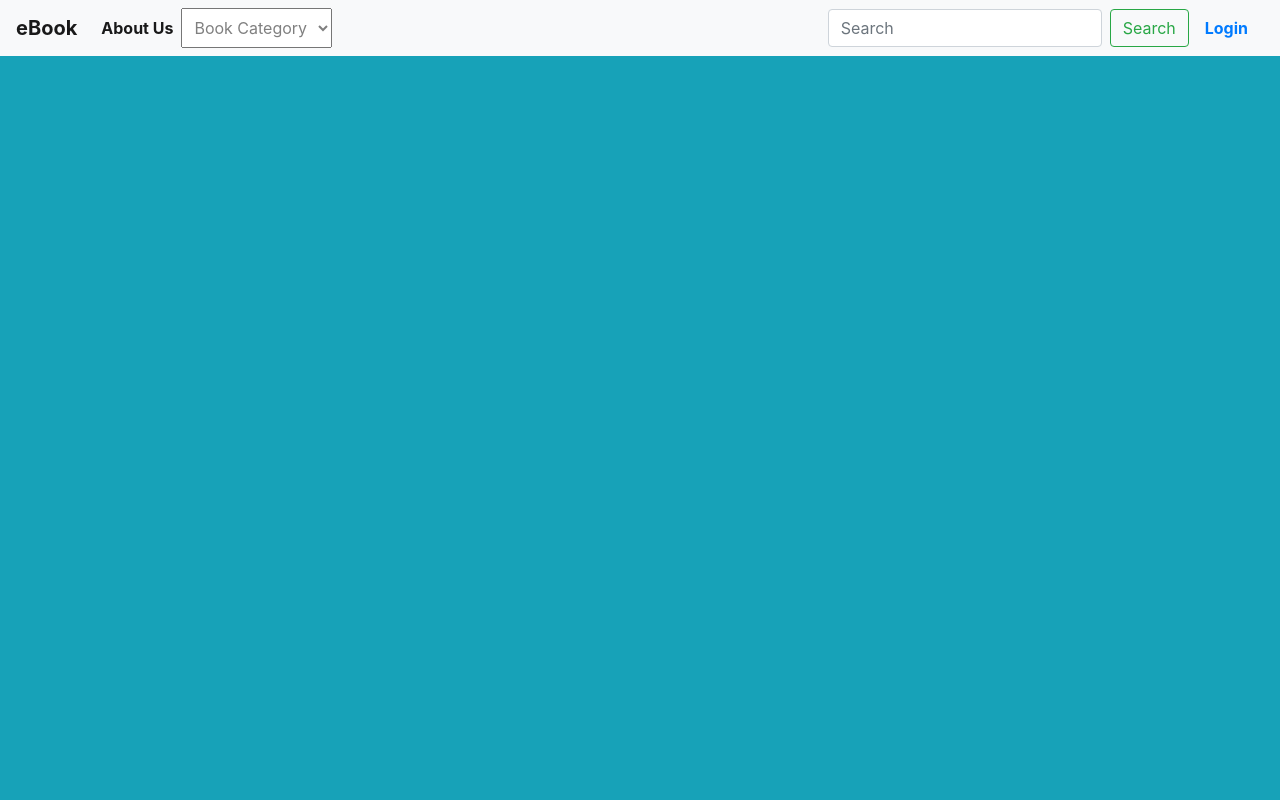
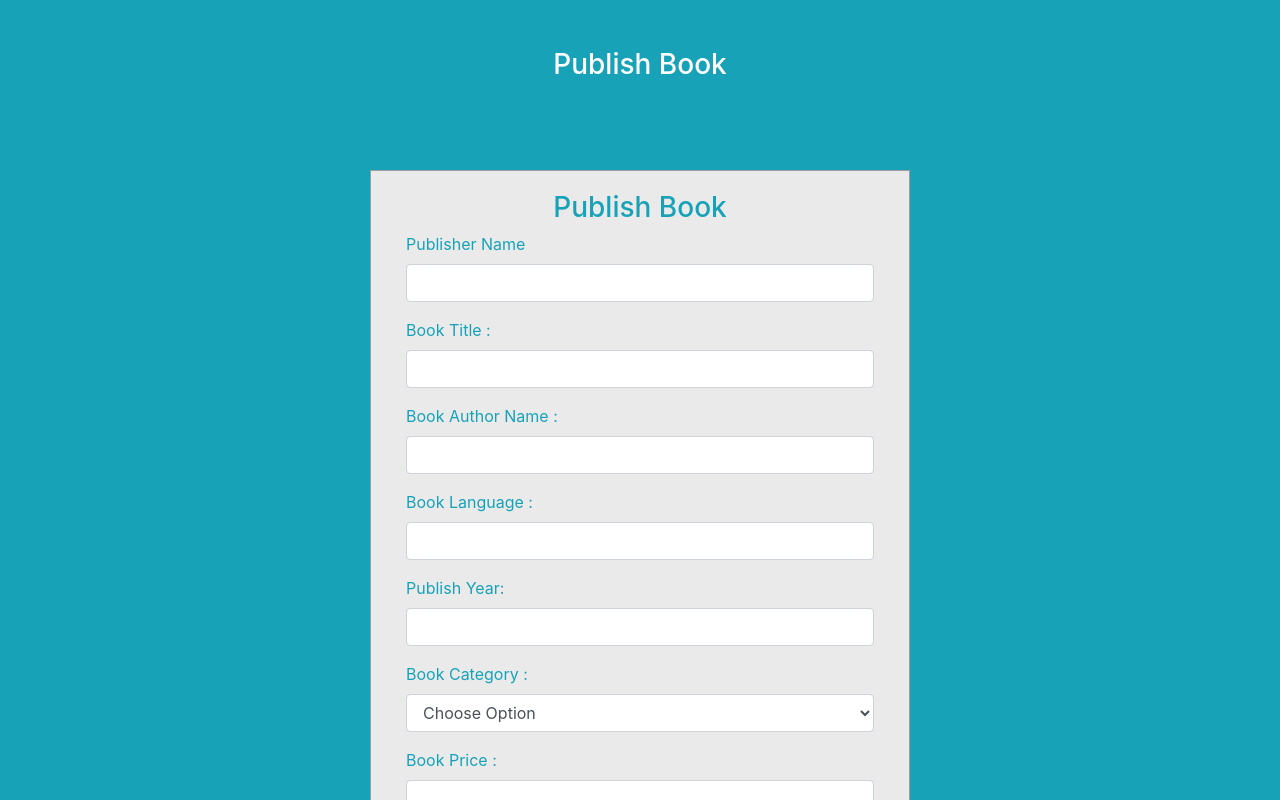
Before and after one commit to biswajit-pradhan/e-book-System, a React (Create React App) app in the folder e-book-react/: page / in a window 1280 px wide. Shown: the top 800 px of the page. Built offline with nearby package versions, Linux system fonts and the light colour scheme.

Commit message:
Publisher book add form completd

```diff
--- a/e-book-react/src/App.css
+++ b/e-book-react/src/App.css
@@ -21,7 +21,7 @@
   align-items: center;
   justify-content: center;
   font-size: calc(10px + 2vmin);
-  color: white;
+   color: white;
 }
 
 .App-link {
--- a/e-book-react/src/App.js
+++ b/e-book-react/src/App.js
@@ -1,18 +1,23 @@
 import {Route, Routes } from "react-router-dom";
 import './App.css';
 import Navbar from "./components/Navbar";
+import Publisher from "./components/Publisher";
 import Login from './components/User/LogIn';
 import SignUp from './components/User/SignUp';
+
 
 function App() {
   return (
 
     <div>
-      <Routes>
-            <Route path="/" element={ <Navbar/>} />
+      {/* <Routes>
+            <Route path="/gdhd" element={ <Navbar/>} />
             <Route path="/login" element={ <Login/>} />
             <Route path="/signup" element={ <SignUp />} />
-          </Routes>
+            <Route path="/" element={ } />
+      </Routes> */}
+      <Publisher/>
+
     </div>
   );
 }
--- a/e-book-react/src/components/Publisher/index.js
+++ b/e-book-react/src/components/Publisher/index.js
@@ -0,0 +1,84 @@
+import { Component } from "react"
+import Navbar from "../Navbar";
+import "./style.css"
+
+class Publisher extends Component {
+  state = {
+    addbook: false
+  };
+
+  handleAddBook = () => {
+    this.setState(prevState => ({
+      addbook: !prevState.addbook
+    }));
+  };
+
+  render() {
+    return (
+      <div id="publisher">
+        <h3 className="text-center text-white pt-5">Publish Book</h3>
+        <div className="container">
+          <div id="publisher-row" className="row justify-content-center align-items-center">
+            <div id="publisher-column" className="col-md-6">
+              <div id="publisher-box" className="col-md-12">
+
+                <form id="publisher-form" className="form"  action="" method="post">
+                  <h3 className="text-center text-info">Publish Book</h3>
+                  <div className="form-group">
+                    <label htmlFor="publisherName" className="text-info">Publisher Name</label><br />
+                    <input type="text" name="publisherName" id="publisherName" className="form-control" />
+                  </div>
+                  <div className="form-group">
+                    <label htmlFor="BookTitle" className="text-info">Book Title :</label><br />
+                    <input type="text" name="BookTitle" id="BookTitle" className="form-control" />
+                  </div>
+                  <div className="form-group">
+                    <label htmlFor="BookAuthorName" className="text-info">Book Author Name :</label><br />
+                    <input type="text" name="BookAuthorName" id="BookAuthorName" className="form-control" />
+                  </div>
+                  <div className="form-group">
+                    <label htmlFor="BookLanguage" className="text-info">Book Language :</label><br />
+                    <input type="text" name="BookLanguage" id="BookLanguage" className="form-control" />
+                  </div>
+                  <div className="form-group">
+                    <label htmlFor="PublishYear" className="text-info">Publish Year:</label><br />
+                    <input type="text" name="PublishYear" id="PublishYear" className="form-control" />
+                  </div>
+                  <div className="form-group">
+                    <label htmlFor="password" className="text-info">Book Category :</label><br />
+                    <select className="form-control" defaultValue={"DEFAULT"}>
+                      <option value="DEFAULT" disabled>Choose Option</option>
+                      <option>FICTION</option>
+                      <option>NONFICTION</option>
+                      <option>TECHNOLOGY</option>
+                      <option>SCIENCE</option>
+                      <option>HISTORY</option>
+                      <option>BUSINESS</option>
+                    </select>
+                  </div>
+                  <div className="form-group">
+                    <label htmlFor="BookPrice" className="text-info">Book Price :</label><br />
+                    <input type="text" name="BookPrice" id="BookPrice" className="form-control" />
+                  </div>
+                  <div className="form-group">
+                    <label htmlFor="UplodeBook" className="text-info">Uplode Book :</label><br />
+                    <input type="text" name="UplodeBook" id="UplodeBook" className="form-control" />
+                  </div>
+                  <div className="form-group">
+                    <br />
+                    <input type="submit" name="submit" className="btn btn-info btn-md" value="Submit" />
+
+                  </div>
+                </form>
+              </div>
+            </div>
+            </div>
+          </div>
+        </div>
+
+
+    )
+  }
+}
+
+export default Publisher;
--- a/e-book-react/src/components/Publisher/style.css
+++ b/e-book-react/src/components/Publisher/style.css
@@ -0,0 +1,20 @@
+body {
+  margin: 0;
+  padding: 0;
+  background-color: #163e44;
+  height: 100vh;
+}
+#publisher .container #publisher-row #publisher-column #publisher-box {
+  margin-top: 80px;
+  max-width: 600px;
+  height: auto;
+  border: 1px solid #9C9C9C;
+
+  background-color: #EAEAEA;
+}
+#publisher .container #publisher-row #publisher-column #publisher-box #publisher-form {
+  padding: 20px;
+}
+#publisher .container #publisher-row #publisher-column #publisher-box #publisher-form #register-link {
+  margin-top: -85px;
+}
--- a/e-book-react/src/components/User/LogIn/style.css
+++ b/e-book-react/src/components/User/LogIn/style.css
@@ -9,6 +9,7 @@ body {
   max-width: 600px;
   height: 350px;
   border: 1px solid #9C9C9C;
+
   background-color: #EAEAEA;
 }
 #login .container #login-row #login-column #login-box #login-form {
```
Also changed, not shown: e-book-react/src/components/Publisher/schemas.js (added).
